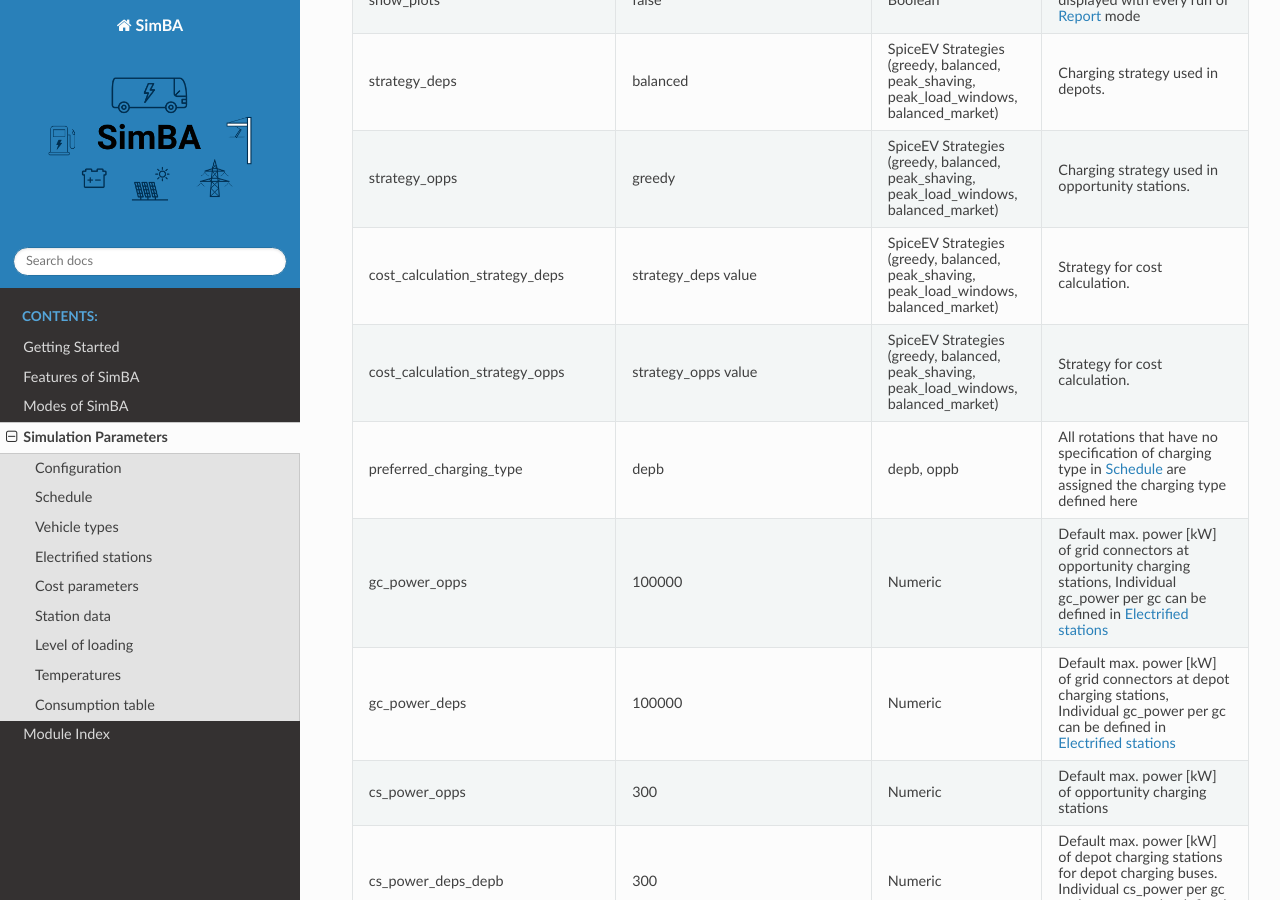
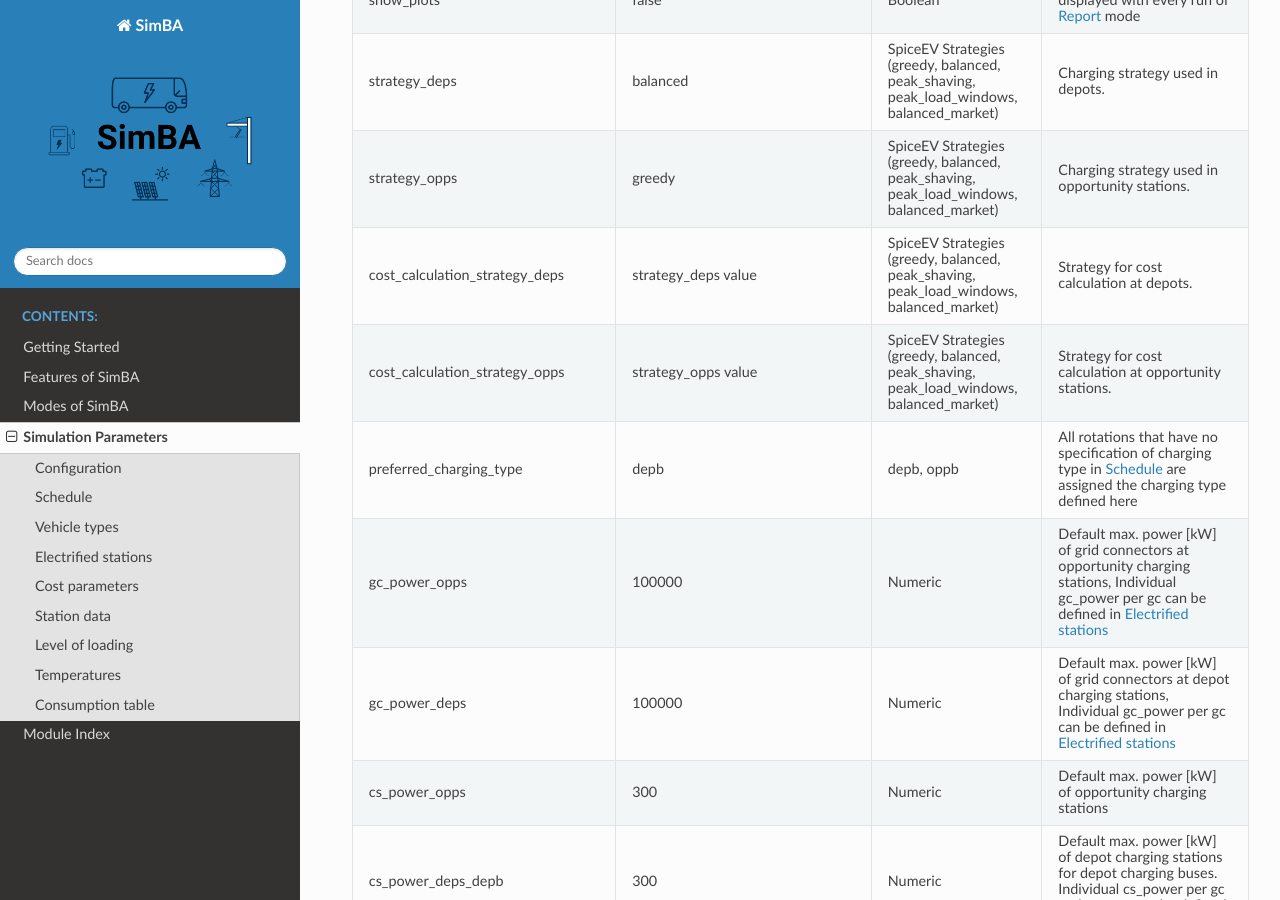
Before and after one commit to rl-institut/SimBA, a Sphinx documentation site: the page built from docs/source/simulation_parameters.rst, in a window 1280 px wide and 900 px high, scrolled down 1448 px. Built offline with Sphinx 7.4.7 and the Read the Docs theme 2.0.0, drawn with Linux system fonts in a browser that asks for light colours.

Commit message:
Fix formatting

```diff
--- a/docs/source/simulation_parameters.rst
+++ b/docs/source/simulation_parameters.rst
@@ -91,12 +91,11 @@ The example (data/simba.cfg) contains parameter descriptions which are explained
    * - cost_calculation_strategy_deps
      - strategy_deps value
      - SpiceEV Strategies (greedy, balanced, peak_shaving, peak_load_windows, balanced_market)
-     - Strategy for cost calculation.
+     - Strategy for cost calculation at depots.
    * - cost_calculation_strategy_opps
      - strategy_opps value
      - SpiceEV Strategies (greedy, balanced, peak_shaving, peak_load_windows, balanced_market)
-     - Strategy for cost calculation.
-
+     - Strategy for cost calculation at opportunity stations.
    * - preferred_charging_type
      - depb
      - depb, oppb
```
Also changed, not shown: 1 other file.
